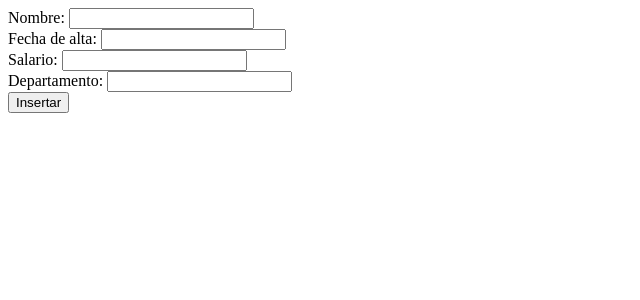
After one commit to ricpelo/dwese20212022, a PHP site: page /pruebabd/insertar.php in a window 1280 px wide. The commit adds this page. Shown: the top 300 px of the page, without its empty margins (0-640 px from the left). Run offline with PHP 8.4, Linux system fonts and the light colour scheme; some libraries are stand-ins or nearby versions.

Commit message:
Inserción de empleados

```diff
--- a/pruebabd/auxiliar.php
+++ b/pruebabd/auxiliar.php
@@ -8,3 +8,9 @@ function conectar()
         'prueba'
     );
 }
+
+function filtrar_trim($nombre)
+{
+    return filter_input(INPUT_POST, $nombre, FILTER_CALLBACK,
+                        ['options' => 'trim']);
+}
--- a/pruebabd/index.php
+++ b/pruebabd/index.php
@@ -104,5 +104,9 @@
             </tfoot>
         </table>
     </div>
+
+    <div>
+        <button><a href="insertar.php">Insertar un nuevo empleado</a></button>
+    </div>
 </body>
 </html>
--- /dev/null
+++ b/pruebabd/insertar.php
@@ -0,0 +1,89 @@
+<!DOCTYPE html>
+<html lang="en">
+<head>
+    <meta charset="UTF-8">
+    <meta http-equiv="X-UA-Compatible" content="IE=edge">
+    <meta name="viewport" content="width=device-width, initial-scale=1.0">
+    <title>Insertar un nuevo empleado</title>
+</head>
+<body>
+    <?php
+    require 'auxiliar.php';
+
+    $nombre = filtrar_trim('nombre');
+    $fecha_alt = filtrar_trim('fecha_alt');
+    $salario = filtrar_trim('salario');
+    $depart_id = filtrar_trim('depart_id');
+
+    $error = [];
+
+    if (isset($salario)) {
+        if (!is_numeric($salario)) {
+            $error['salario'] = 'El salario debe ser un número.';
+        }
+    }
+
+    $pdo = conectar();
+
+    if (isset($depart_id)) {
+        if (!ctype_digit($depart_id)) {
+            $error['depart_id'] = 'El departamento no existe.';
+        } else {
+            $sent = $pdo->prepare('SELECT COUNT(*)
+                                     FROM depart
+                                    WHERE id = ?');
+            $sent->execute([$depart_id]);
+            if ($sent->fetchColumn() === 0) {
+                $error['depart_id'] = 'El departamento no existe.';
+            }
+        }
+    }
+
+    if (isset($nombre, $fecha_alt, $salario, $depart_id)
+        && empty($error)) {
+        $sent = $pdo->prepare(
+            'INSERT INTO emple (nombre, fecha_alt, salario, depart_id)
+                VALUES (:nombre, :fecha_alt, :salario, :depart_id)'
+        );
+        if (!$sent->execute([
+            ':nombre' => $nombre,
+            ':fecha_alt' => $fecha_alt,
+            ':salario' => $salario,
+            ':depart_id' => $depart_id,
+        ]) || $sent->rowCount() !== 1) {
+            // Ha habido un problema
+        }
+        header('Location: index.php');
+        return;
+    }
+    ?>
+
+    <div>
+        <form action="" method="POST">
+            <div>
+                <label for="nombre">Nombre:</label>
+                <input id="nombre" name="nombre" type="text"
+                       value="<?= $nombre ?>">
+            </div>
+            <div>
+                <label for="fecha_alt">Fecha de alta:</label>
+                <input id="fecha_alt" name="fecha_alt" type="text"
+                       value="<?= $fecha_alt ?>">
+            </div>
+            <div>
+                <label for="salario">Salario:</label>
+                <input id="salario" name="salario" type="text"
+                       value="<?= $salario ?>">
+            </div>
+            <div>
+                <label for="depart_id">Departamento:</label>
+                <input id="depart_id" name="depart_id" type="text"
+                       value="<?= $depart_id ?>">
+            </div>
+            <div>
+                <button type="submit">Insertar</button>
+            </div>
+        </form>
+    </div>
+</body>
+</html>
```
